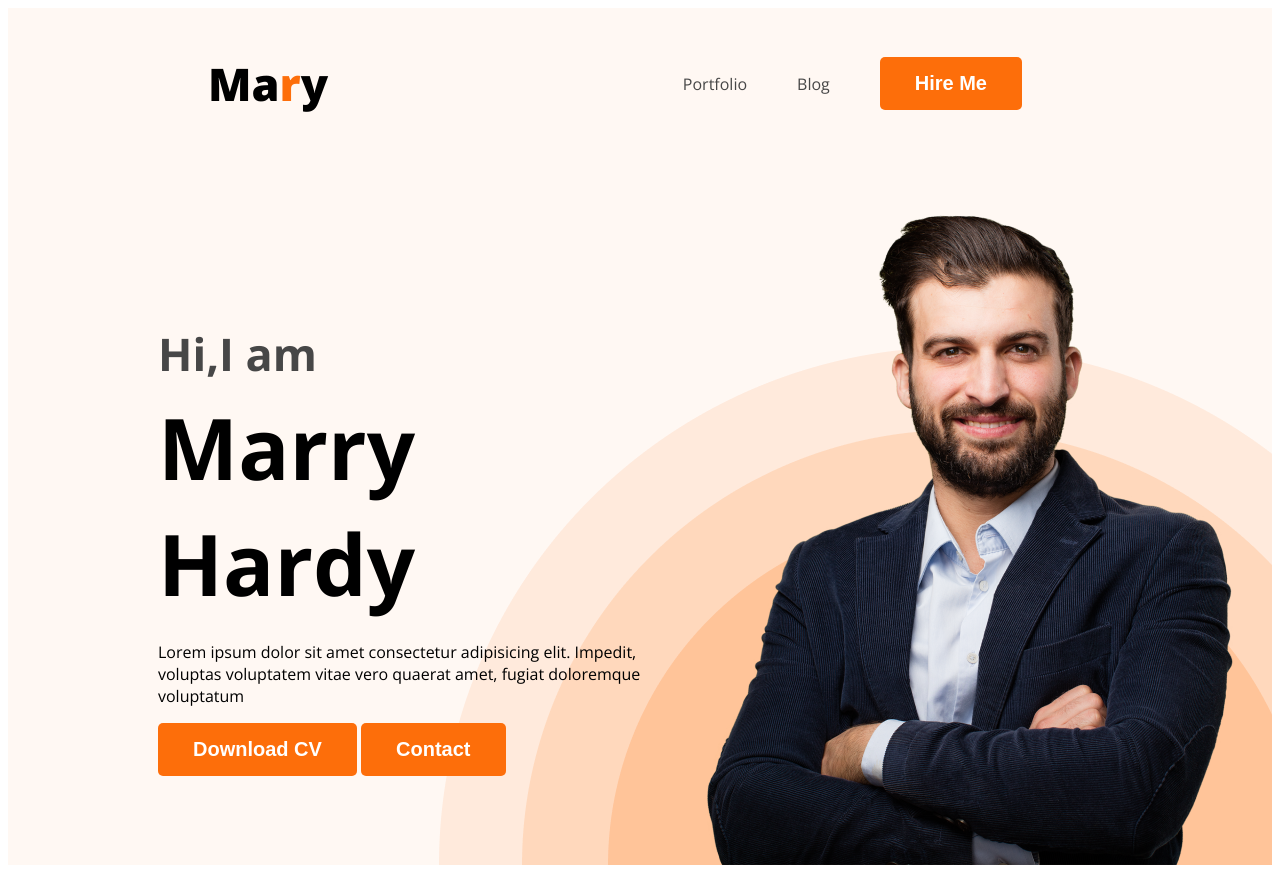
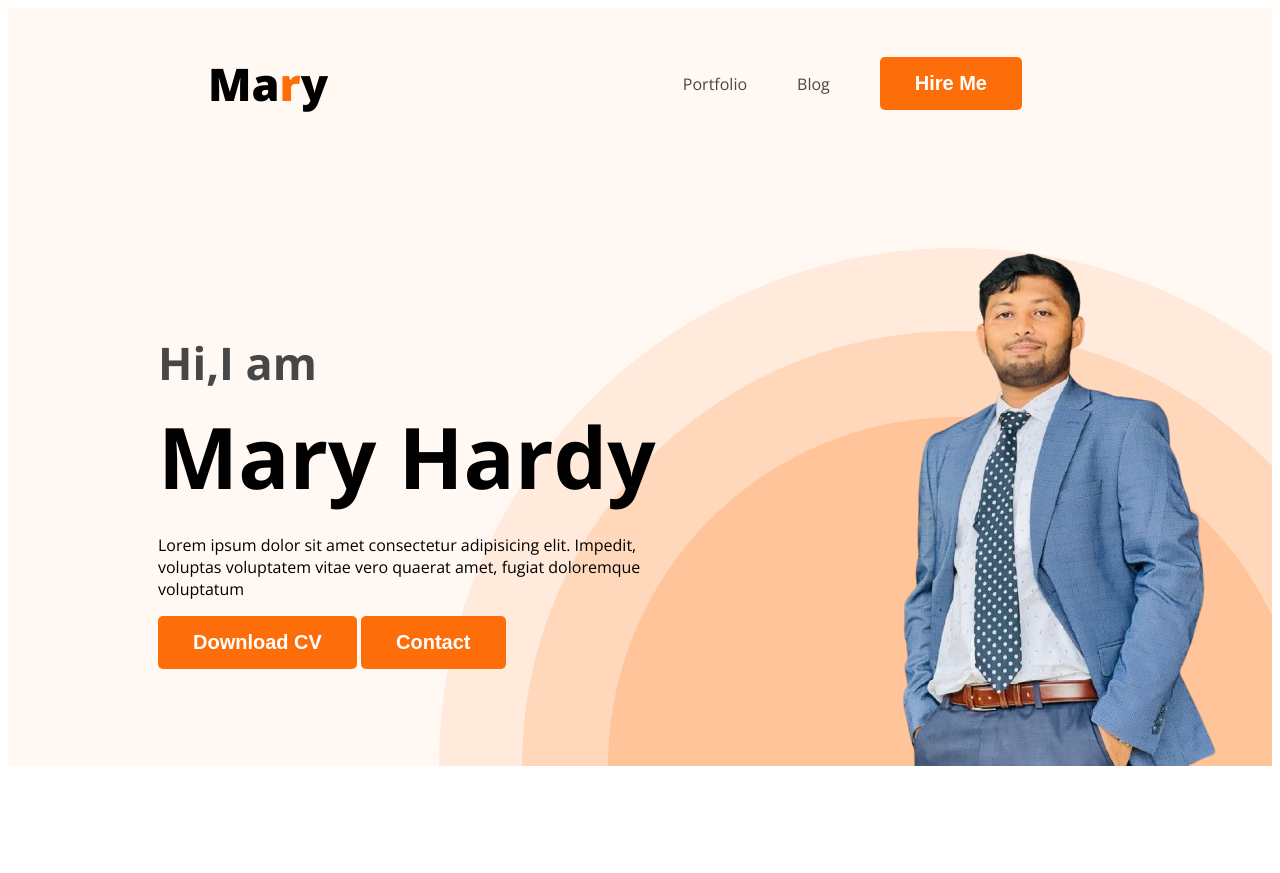
Before and after one commit to Aniruddah-Biswas/web-developer-Portfolio, a plain HTML site: page index.html in a window 1280 px wide. After the commit the page ends 800 px from the top, so only its background shows below. Drawn offline with nearby package versions, Linux system fonts and the light colour scheme.

```diff
--- a/index.html
+++ b/index.html
@@ -26,7 +26,7 @@
       <div class="banner">
         <div class="banner_content">
           <h3 class="banner_greeting">Hi,I am</h3>
-          <h1 class="banner_titel">Marry Hardy</h1>
+          <h1 class="banner_titel">Mary Hardy</h1>
           <p class="banner_discription">
             Lorem ipsum dolor sit amet consectetur adipisicing elit. Impedit,
             voluptas voluptatem vitae vero quaerat amet, fugiat doloremque
@@ -35,7 +35,7 @@
           <button class="btn_primary">Download CV</button>
           <button class="btn_primary">Contact</button>
         </div>
-        <img class="profile_picture"  src="images/hardy.png" alt="">
+        <img class="profile_picture"  src="images/antu.png" alt="">
       </div>
     </header>
     <main></main>
```
Also changed, not shown: images/antu.png (added).
